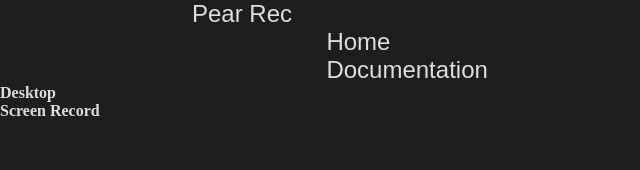
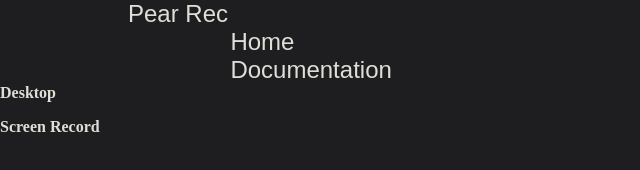
Before and after one commit to rashidmilon/sass-blog, a website: page index.html in a window 1280 px wide. Shown: the whole page, without its empty margins (0-640 px from the left). Drawn offline with Linux system fonts and the light colour scheme.

Commit message:
new branch created
for sass preprocessor

```diff
--- a/scss/main.scss
+++ b/scss/main.scss
@@ -19,7 +19,7 @@
 }
 
 .nav-container {
-  width: 70%;
+  width: 80%;
   height: auto;
   margin: 0 auto;
 
@@ -37,4 +37,5 @@
 .left-section {
   display: grid;
   grid-template-columns: minmax(1fr);
+  gap: 1rem;
 }
```
Also changed, not shown: css/style.css, 1 other file.
